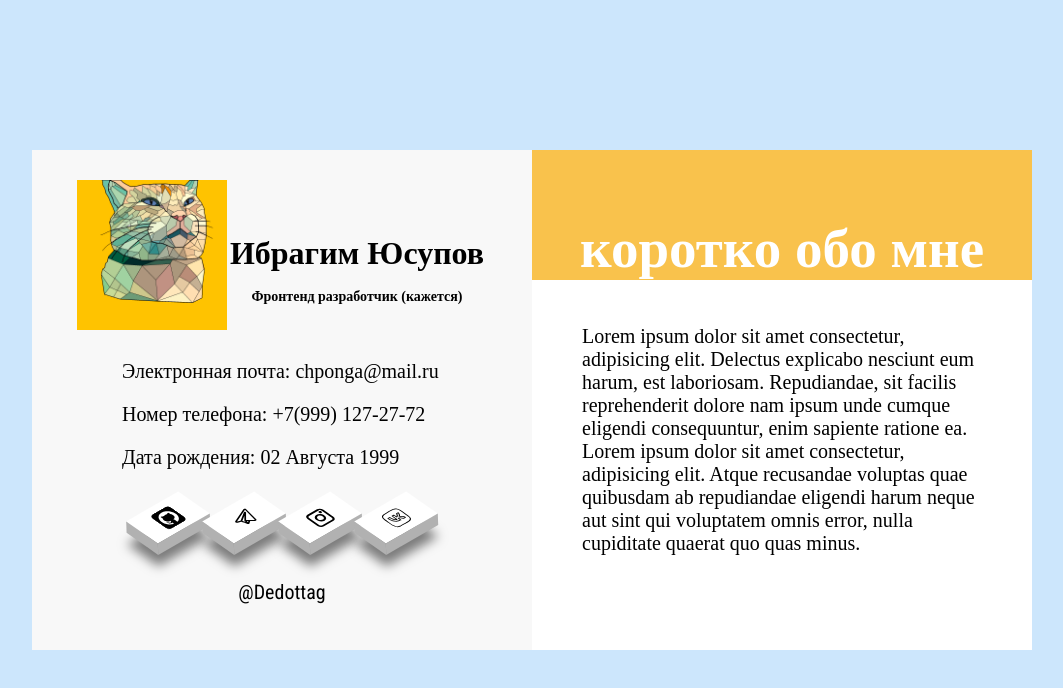
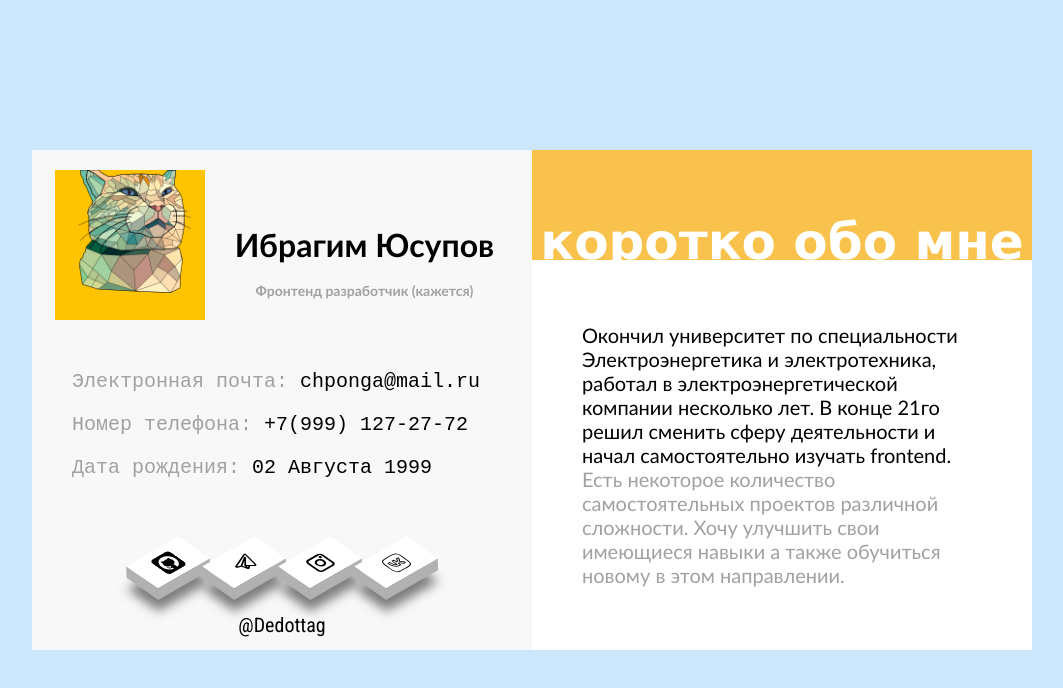
Before and after one commit to dedottag/dedottag, a React (Create React App) app: page / in a window 1280 px wide. Shown: the top 688 px of the page, without its empty margins (108-1171 px from the left). Built offline with nearby package versions, Linux system fonts and the light colour scheme.

Commit message:
font changes

```diff
--- a/public/index.html
+++ b/public/index.html
@@ -2,7 +2,10 @@
 <html lang="en">
   <head>
     <meta charset="utf-8" />
-    <meta name="viewport" content="width=device-width, initial-scale=1" />
+    <meta
+      name="viewport"
+      content="width=device-width, initial-scale=1, maximum-scale=1, user-scalable=no"
+    />
     <title>Dedottag</title>
   </head>
   <body>
--- a/src/components/App/App.jsx
+++ b/src/components/App/App.jsx
@@ -1,15 +1,11 @@
 import "./App.scss";
-import Header from "../Header/Header";
-import Blog from "../Blog/Blog";
 import MainPage from "../MainPage/MainPage";
 
 function App() {
   return (
     <>
-      {/* <Header /> */}
       <div className="App">
         <MainPage />
-        {/* <Blog /> */}
       </div>
     </>
   );
--- a/src/components/MainPage/MainPage.jsx
+++ b/src/components/MainPage/MainPage.jsx
@@ -14,9 +14,15 @@ const MainPage = () => {
         </div>
         <div className="data-body">
           <ul className="data-ul">
-            <li className="my-data">Электронная почта: chponga@mail.ru</li>
-            <li className="my-data">Номер телефона: +7(999) 127-27-72</li>
-            <li className="my-data">Дата рождения: 02 Августа 1999</li>
+            <li className="my-data">
+              <span>Электронная почта:</span> chponga@mail.ru
+            </li>
+            <li className="my-data">
+              <span>Номер телефона:</span> +7(999) 127-27-72
+            </li>
+            <li className="my-data">
+              <span>Дата рождения:</span> 02 Августа 1999
+            </li>
           </ul>
         </div>
         <div className="data-footer">
@@ -26,16 +32,18 @@ const MainPage = () => {
       </div>
       <div className="about-me-container">
         <div className="me-header">
-          <h1>коротко обо мне</h1>
+          <h2>коротко обо мне</h2>
         </div>
         <div className="history">
-          Lorem ipsum dolor sit amet consectetur, adipisicing elit. Delectus
-          explicabo nesciunt eum harum, est laboriosam. Repudiandae, sit facilis
-          reprehenderit dolore nam ipsum unde cumque eligendi consequuntur, enim
-          sapiente ratione ea. Lorem ipsum dolor sit amet consectetur,
-          adipisicing elit. Atque recusandae voluptas quae quibusdam ab
-          repudiandae eligendi harum neque aut sint qui voluptatem omnis error,
-          nulla cupiditate quaerat quo quas minus.
+          Окончил университет по специальности Электроэнергетика и
+          электротехника, работал в электроэнергетической компании несколько
+          лет. В конце 21го решил сменить сферу деятельности и начал
+          самостоятельно изучать frontend. <br />
+          <span>
+            Есть некоторое количество самостоятельных проектов различной
+            сложности. Хочу улучшить свои имеющиеся навыки а также обучиться
+            новому в этом направлении.
+          </span>
         </div>
       </div>
     </div>
--- a/src/components/MainPage/main-page.scss
+++ b/src/components/MainPage/main-page.scss
@@ -17,25 +17,30 @@
   display: flex;
   flex-wrap: wrap;
   justify-content: center;
-  align-items: center;
+  align-items: end;
+  position: relative;
 }
 
 .data-header {
   display: flex;
   align-items: center;
   justify-content: space-between;
-  //   background-color: blueviolet;
   height: 150px;
+  // background-color: brown;
+  position: relative;
+  top: -20px;
+  font-family: Optima, sans-serif;
 }
 
 .name {
-  width: 260px;
+  width: 290px;
   height: 40px;
   text-align: center;
   margin: 0;
-  //   background-color: aqua;
+  margin-left: 15px;
   span {
     font-size: 14px;
+    color: rgb(161, 161, 161);
   }
 }
 
@@ -46,8 +51,9 @@
 
 .data-body {
   // background-color: brown;
-  width: 340px;
-  //   height: 310px;
+  width: 440px;
+  height: 150px;
+  // margin-bottom: 30px;
 }
 
 .my-data {
@@ -55,6 +61,10 @@
   list-style: none;
   text-align: left;
   margin: 10px;
+  font-family: Andale Mono, monospace;
+  span {
+    color: rgb(161, 161, 161);
+  }
 }
 
 .data-ul {
@@ -69,13 +79,18 @@
   flex-wrap: wrap;
   //   align-items: center;
   justify-content: center;
+  position: relative;
+  bottom: -15px;
   width: 360px;
-  height: 120px;
-  //   background-color: blue;
+  height: 100px;
+  // margin-top: 40px;
+  // background-color: blue;
   span {
-    padding-top: 30px;
+    padding-top: 20px;
     font-size: 20px;
     font-family: "Roboto Condensed", sans-serif;
+    height: 40px;
+    // background-color: #fff;
   }
 }
 
@@ -84,7 +99,7 @@
   height: 500px;
   display: flex;
   flex-wrap: wrap;
-  align-items: center;
+  // align-items: center;
   justify-content: center;
   position: relative;
   // background-color: brown;
@@ -92,23 +107,30 @@
 
 .me-header {
   width: 500px;
-  height: 130px;
+  height: 110px;
   background-color: rgb(249, 194, 76);
   display: flex;
   align-items: flex-end;
   justify-content: center;
-  position: absolute;
-  top: 0;
-  h1 {
-    font-size: 55px;
+  position: relative;
+  top: 0px;
+  h2 {
+    font-size: 50px;
     color: white;
     margin-bottom: 0;
+    position: absolute;
+    bottom: -11px;
+    font-family: Verdana, sans-serif;
   }
 }
 
 .history {
   background-color: #fff;
   font-size: 20px;
-  margin-top: 80px;
+  text-align: left;
   width: 400px;
+  font-family: Optima, sans-serif;
+  span {
+    color: rgb(161, 161, 161);
+  }
 }
```
